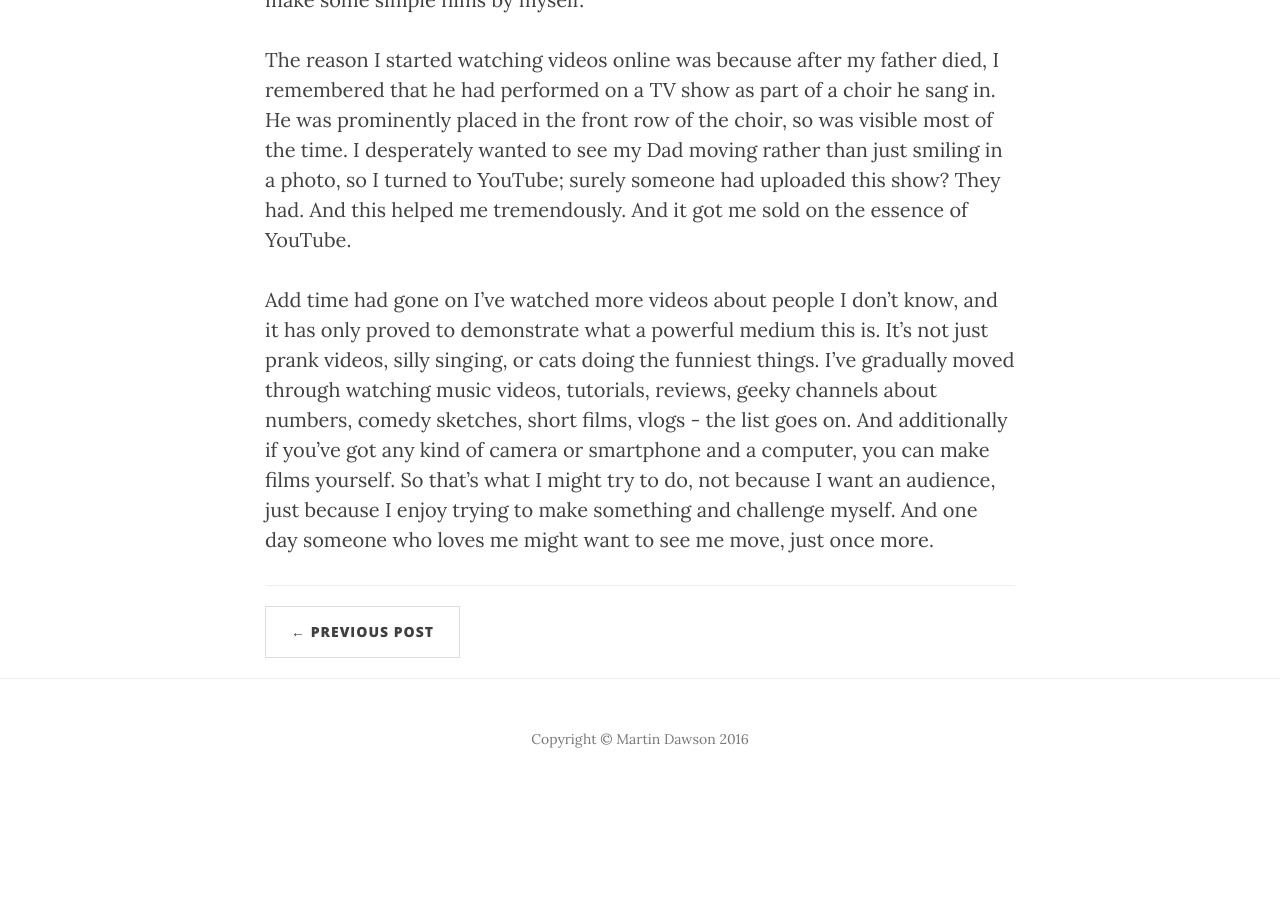
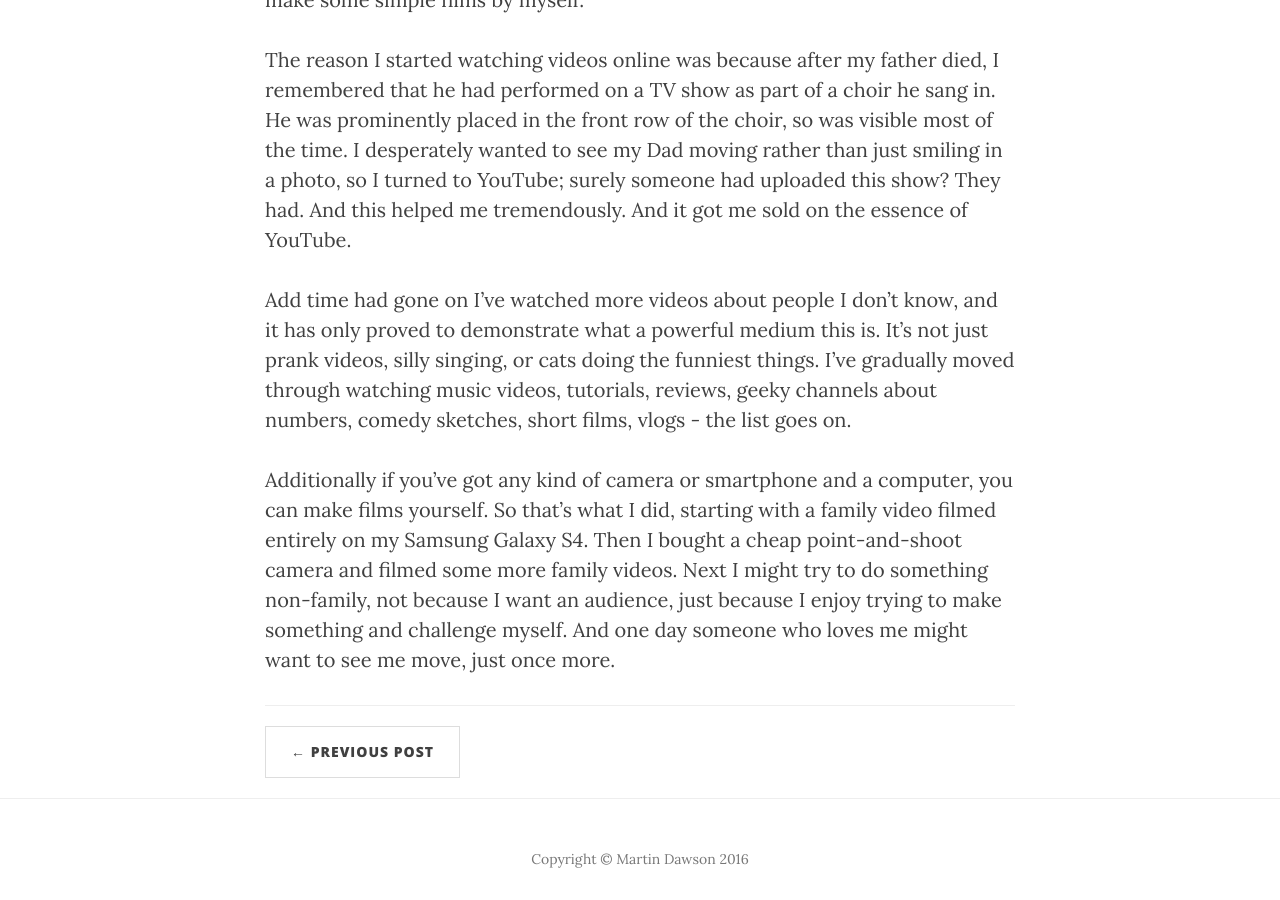
Before and after one commit to dawsneyland/formerdland, a Jekyll site: the page built from _posts/2016-02-19-why-i-like-to-make-family-videos.md, in a window 1280 px wide and 900 px high, scrolled down 2344 px. Built offline with Jekyll 4.4.1, drawn with Linux system fonts in a browser that asks for light colours; nearby versions of some CDN libraries; before the commit the page ends 3124 px from its top, so only the background shows below that.

Commit message:
Update 2016-02-19-why-i-like-to-make-family-videos.md

```diff
--- a/_posts/2016-02-19-why-i-like-to-make-family-videos.md
+++ b/_posts/2016-02-19-why-i-like-to-make-family-videos.md
@@ -22,4 +22,6 @@ The thing is, I want to get better, and I don’t always want to have to wait fo
 
 The reason I started watching videos online was because after my father died, I remembered that he had performed on a TV show as part of a choir he sang in. He was prominently placed in the front row of the choir, so was visible most of the time. I desperately wanted to see my Dad moving rather than just smiling in a photo, so I turned to YouTube; surely someone had uploaded this show? They had. And this helped me tremendously. And it got me sold on the essence of YouTube.
 
-Add time had gone on I’ve watched more videos about people I don’t know, and it has only proved to demonstrate what a powerful medium this is. It’s not just prank videos, silly singing, or cats doing the funniest things. I've gradually moved through watching music videos, tutorials, reviews, geeky channels about numbers, comedy sketches, short films, vlogs - the list goes on. And additionally if you’ve got any kind of camera or smartphone and a computer, you can make films yourself. So that’s what I might try to do, not because I want an audience, just because I enjoy trying to make something and challenge myself. And one day someone who loves me might want to see me move, just once more.
+Add time had gone on I’ve watched more videos about people I don’t know, and it has only proved to demonstrate what a powerful medium this is. It’s not just prank videos, silly singing, or cats doing the funniest things. I've gradually moved through watching music videos, tutorials, reviews, geeky channels about numbers, comedy sketches, short films, vlogs - the list goes on.
+
+Additionally if you’ve got any kind of camera or smartphone and a computer, you can make films yourself. So that’s what I did, starting with a family video filmed entirely on my Samsung Galaxy S4. Then I bought a cheap point-and-shoot camera and filmed some more family videos. Next I might try to do something non-family, not because I want an audience, just because I enjoy trying to make something and challenge myself. And one day someone who loves me might want to see me move, just once more.
```
